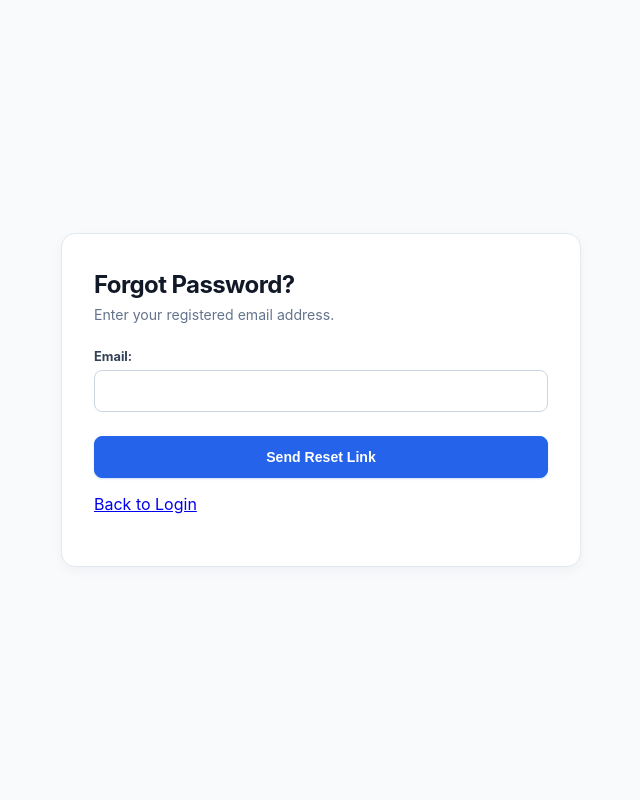
After one commit to FathimaSabitha/DASK, a Django app: page /password-reset/ in a window 1280 px wide. The commit adds this page. Shown: the whole page, without its empty margins (319-959 px from the left). Run offline with Django 5.2, Linux system fonts and the light colour scheme.

Commit message:
Reset Password

```diff
--- a/DASK/settings.py
+++ b/DASK/settings.py
@@ -120,11 +120,14 @@ STATIC_URL = 'static/'
 
 # Email
 # https://docs.djangoproject.com/en/6.1/topics/email/#topic-email-configuration
+EMAIL_BACKEND = 'django.core.mail.backends.console.EmailBackend'
 
+DEFAULT_FROM_EMAIL = 'Brightloop <noreply@brightloop.com>'
 MAILERS = {
     'default': {
         'BACKEND': 'django.core.mail.backends.console.EmailBackend',
     },
 }
 
+
 LOGIN_URL = '/login/'
--- a/core/templates/core/authentication/login.html
+++ b/core/templates/core/authentication/login.html
@@ -39,6 +39,9 @@
 
         <p class="login">
             Don't have an account? <a href="{% url 'register' %}">Create account</a>
+            <p class="forgot-password">
+    <a href="{% url 'password_reset' %}">Forgot Password?</a>
+</p>
         </p>
     </div>
 
--- /dev/null
+++ b/core/templates/core/authentication/password_reset.html
@@ -0,0 +1,33 @@
+{% load static %}
+
+<!DOCTYPE html>
+<html>
+<head>
+    <title>Forgot Password | Brightloop</title>
+    <link rel="stylesheet" href="{% static 'core/css/registration.css' %}">
+</head>
+<body>
+
+<div class="container">
+
+    <h2>Forgot Password?</h2>
+
+    <p class="subtitle">
+        Enter your registered email address.
+    </p>
+
+    <form method="POST">
+        {% csrf_token %}
+        {{ form.as_p }}
+
+        <button type="submit">Send Reset Link</button>
+    </form>
+
+    <p>
+        <a href="{% url 'login' %}">Back to Login</a>
+    </p>
+
+</div>
+
+</body>
+</html>
--- a/core/urls.py
+++ b/core/urls.py
@@ -1,12 +1,48 @@
 from django.urls import path
 from . import views
-
+from django.contrib.auth import views as auth_views
 urlpatterns = [
     path('register/', views.register, name='register'),
     path('staff/create/', views.create_staff, name='create_staff'),
 
     path('login/', views.login_view, name='login'),
     path('logout/', views.logout_view, name='logout'),
+    # Customer Password Reset
+
+path(
+    'password-reset/',
+    auth_views.PasswordResetView.as_view(
+        template_name='core/authentication/password_reset.html',
+        email_template_name='core/authentication/password_reset_email.html',
+        success_url='/password-reset/done/'
+    ),
+    name='password_reset'
+),
+
+path(
+    'password-reset/done/',
+    auth_views.PasswordResetDoneView.as_view(
+        template_name='core/authentication/password_reset_done.html'
+    ),
+    name='password_reset_done'
+),
+
+path(
+    'reset/<uidb64>/<token>/',
+    auth_views.PasswordResetConfirmView.as_view(
+        template_name='core/authentication/password_reset_confirm.html',
+        success_url='/reset/complete/'
+    ),
+    name='password_reset_confirm'
+),
+
+path(
+    'reset/complete/',
+    auth_views.PasswordResetCompleteView.as_view(
+        template_name='core/authentication/password_reset_complete.html'
+    ),
+    name='password_reset_complete'
+),
     path('customers/', views.customer_list, name='customer_list'),
     path('customers/<int:pk>/', views.customer_detail, name='customer_detail'),
     path('customers/<int:pk>/edit/', views.customer_update, name='customer_update'),
```
Also changed, not shown: core/templates/core/authentication/password_reset_complete.html (added, +25 -0 lines), core/templates/core/authentication/password_reset_confirm.html (added, +38 -0 lines), core/templates/core/authentication/password_reset_done.html (added, +25 -0 lines), core/templates/core/authentication/password_reset_email.html (added, +12 -0 lines), core/views.py (+8 -1 lines), core/templates/core/authentication/pass_reset.html (deleted), 1 other file.
